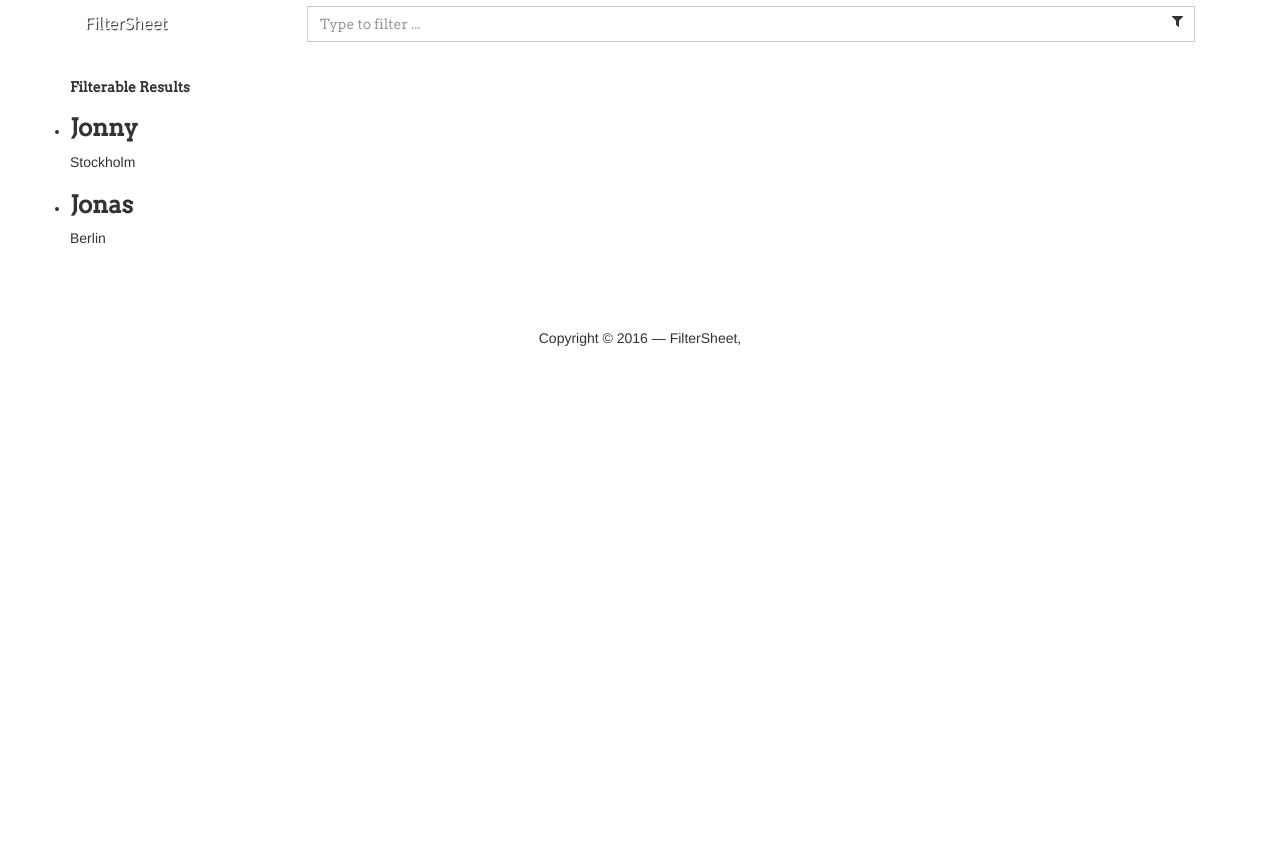
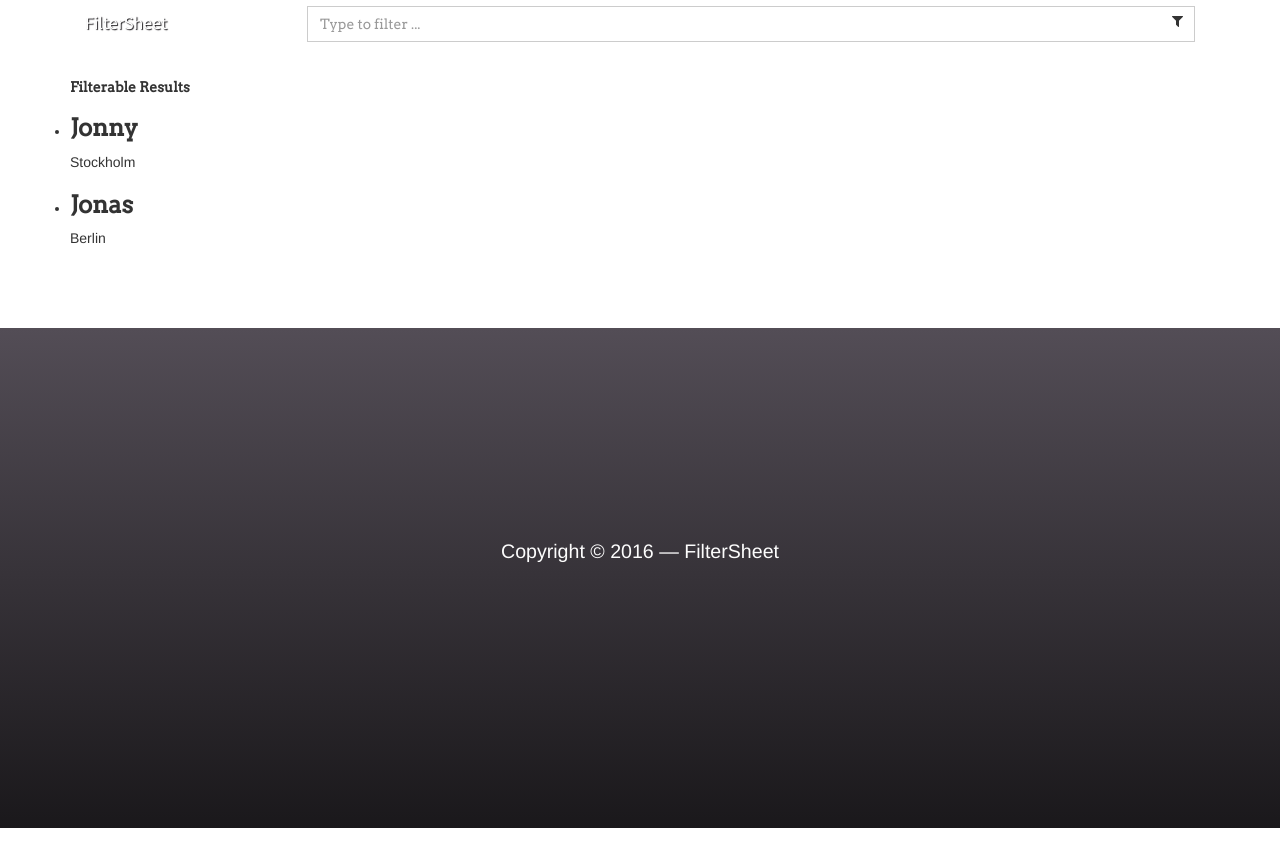
Before and after one commit to filtersheet/filtersheet.github.io, a Jekyll site: the page built from page.html, in a window 1280 px wide. Shown: the top 867 px of the page. Built offline with Jekyll 4.4.1, drawn with Linux system fonts in a browser that asks for light colours; comment, search, counter and statistics services are not loaded.

Commit message:
edit/html - Update footer text and style

```diff
--- a/_includes/block/footer.html
+++ b/_includes/block/footer.html
@@ -1,8 +1,10 @@
 
-<footer class="footer-wrapper">
-    <div class="container">
-        <div class="row">
-            <p class="text-center footer-copyright">Copyright &copy; {{ site.time | date: '%Y' }} &mdash; {{ site.title }}, {{ site.tagline }}</p>
-        </div><!-- /.row -->
-    </div><!-- /.container -->
-</footer><!-- /.footer-wrapper -->
+<section id="footer-section" class="palette background-dark-tone">
+    <footer class="footer-wrapper">
+        <div class="container horizontal-padding-banner-sized">
+            <div class="row">
+                <p class="text-center footer-copyright">Copyright &copy; {{ site.time | date: '%Y' }} &mdash; {{ site.title }}</p>
+            </div><!-- /.row -->
+        </div><!-- /.container -->
+    </footer><!-- /.footer-wrapper -->
+</section><!-- /#footer-section -->
--- a/assets/css/custom.css
+++ b/assets/css/custom.css
@@ -61,9 +61,9 @@ a:visited { color: #23a09b; }
 @media screen and (max-width: 991px) { .row { padding-right: .5em; padding-left: .5em; } }
 .navbar { font-family: "Source Sans Pro", Helvetica, Arial, sans-serif; margin-bottom: 0px; }
 
-.navbar-default { /*height: 80px;*/ border-color: transparent; background: transparent; /*padding-top: 18px;*/ border-bottom: 3px solid transparent; transition: background 0.25s ease; -webkit-transition: background 0.25s ease; -moz-transition: background 0.25s ease; }
+.navbar-default { border-color: transparent; background: transparent; border-bottom: 1px solid transparent; transition: background 0.25s ease; -webkit-transition: background 0.25s ease; -moz-transition: background 0.25s ease; }
 
-.navbar-background { background-color: #fff; transition: background 0.25s ease; -webkit-transition: background 0.25s ease; -moz-transition: background 0.25s ease; }
+.navbar-background { background-color: #fff; transition: background 0.25s ease; -webkit-transition: background 0.25s ease; -moz-transition: background 0.25s ease; border-bottom: 1px solid #2aa19b; }
 
 .navbar-subnavbar { height: 100px; padding-top: 48px; border-color: transparent; border-radius: 0px; }
 
@@ -158,4 +158,6 @@ h2.cover { font-family: "Source Sans Pro", Helvetica, Arial, sans-serif; padding
 
 .intro-body h3 { font-weight: 100; font-family: "Source Sans Pro", Helvetica, Arial, sans-serif; font-size: 2em; }
 
+.footer-copyright { font-size: 1.4em; font-weight: 100; }
+
 /*# sourceMappingURL=custom.css.map */
```
Also changed, not shown: assets/scss/custom.scss (+7 -3 lines), assets/css/custom.min.css, 2 other files.
